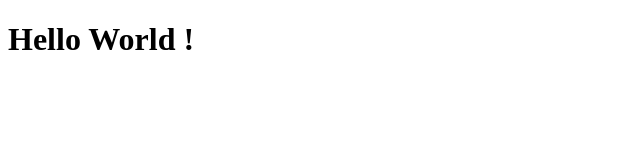
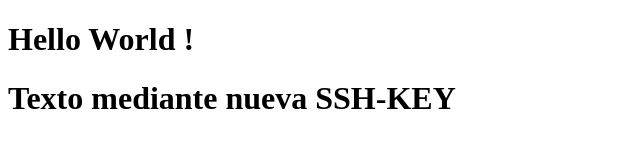
Before and after one commit to TomasPB9/TomasPB9.git.io, a plain HTML site: page index.html in a window 1280 px wide. Shown: the whole page, without its empty margins (0-640 px from the left). Drawn offline with Linux system fonts and the light colour scheme.

Commit message:
Third edit

```diff
--- a/index.html
+++ b/index.html
@@ -8,5 +8,6 @@
 </head>
 <body>
   <h1>Hello World !</h1>
+  <h1>Texto mediante nueva SSH-KEY</h1>
 </body>
 </html >
```
